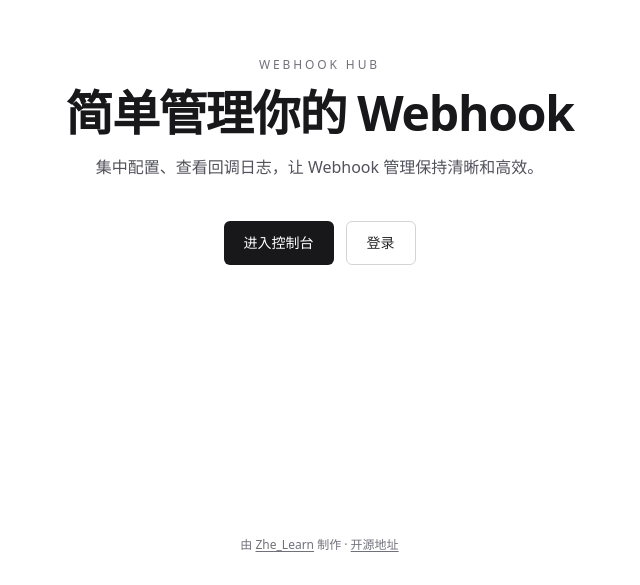
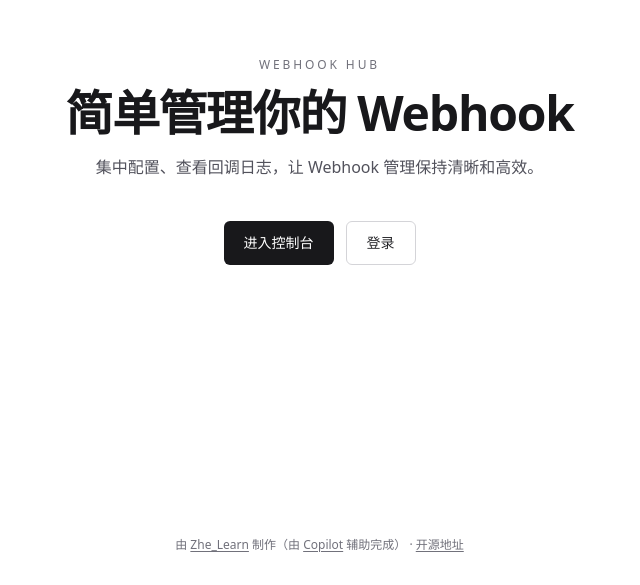
Before and after one commit to zHElEARN/webhook-hub, a SvelteKit app: page / in a window 1280 px wide. Shown: the part 215-800 px from the top of the page, without its empty margins (313-953 px from the left). Built offline with nearby package versions, Linux system fonts and the light colour scheme.

Commit message:
feat: 所有页面添加标题

```diff
--- a/src/routes/+layout.svelte
+++ b/src/routes/+layout.svelte
@@ -21,7 +21,16 @@
 		>
 			Zhe_Learn
 		</a>
-		制作 ·
+		制作（由
+		<a
+			href="https://github.com/features/copilot"
+			target="_blank"
+			rel="noreferrer"
+			class="underline underline-offset-2 transition-colors hover:text-zinc-700"
+		>
+			Copilot
+		</a>
+		辅助完成） ·
 		<a
 			href="https://github.com/zHElEARN/webhook-hub"
 			target="_blank"
--- a/src/routes/+page.svelte
+++ b/src/routes/+page.svelte
@@ -1,5 +1,5 @@
 <svelte:head>
-	<title>Webhook Hub</title>
+	<title>首页 · Webhook Hub</title>
 </svelte:head>
 
 <main class="flex flex-1 flex-col bg-white text-zinc-900">
--- a/src/routes/dashboard/+page.svelte
+++ b/src/routes/dashboard/+page.svelte
@@ -1,6 +1,10 @@
 <script lang="ts">
 	let { data } = $props();
 </script>
+
+<svelte:head>
+	<title>控制台首页 · Webhook Hub</title>
+</svelte:head>
 
 <section class="mx-auto w-full max-w-6xl px-6 py-8">
 	<div class="mb-6 flex items-center justify-between gap-4">
--- a/src/routes/dashboard/logs/+page.svelte
+++ b/src/routes/dashboard/logs/+page.svelte
@@ -1,6 +1,10 @@
 <script lang="ts">
 	let { data } = $props();
 </script>
+
+<svelte:head>
+	<title>全部日志 · Webhook Hub</title>
+</svelte:head>
 
 <section class="mx-auto w-full max-w-6xl px-6 py-8">
 	<div class="mb-6">
--- a/src/routes/dashboard/logs/[configId]/+page.svelte
+++ b/src/routes/dashboard/logs/[configId]/+page.svelte
@@ -1,6 +1,10 @@
 <script lang="ts">
 	let { data } = $props();
 </script>
+
+<svelte:head>
+	<title>配置日志 · Webhook Hub</title>
+</svelte:head>
 
 <section class="mx-auto w-full max-w-6xl px-6 py-8">
 	<div class="mb-6">
```
